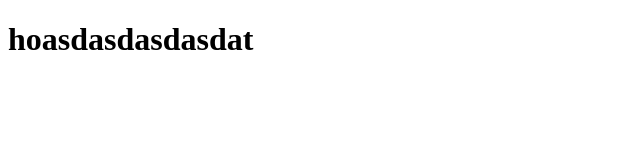
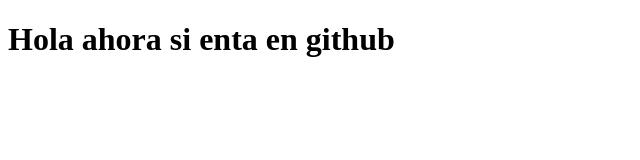
Before and after one commit to Guevarar87/Personal, a plain HTML site: page RA/index.html in a window 1280 px wide. Shown: the whole page, without its empty margins (0-640 px from the left). Drawn offline with Linux system fonts and the light colour scheme.

Commit message:
3er intento

```diff
--- a/RA/index.html
+++ b/RA/index.html
@@ -7,6 +7,6 @@
     <title>Document</title>
 </head>
 <body>
-    <H1>hoasdasdasdasdat</H1>
+    <H1>Hola ahora si enta en github</H1>
 </body>
 </html>
```
